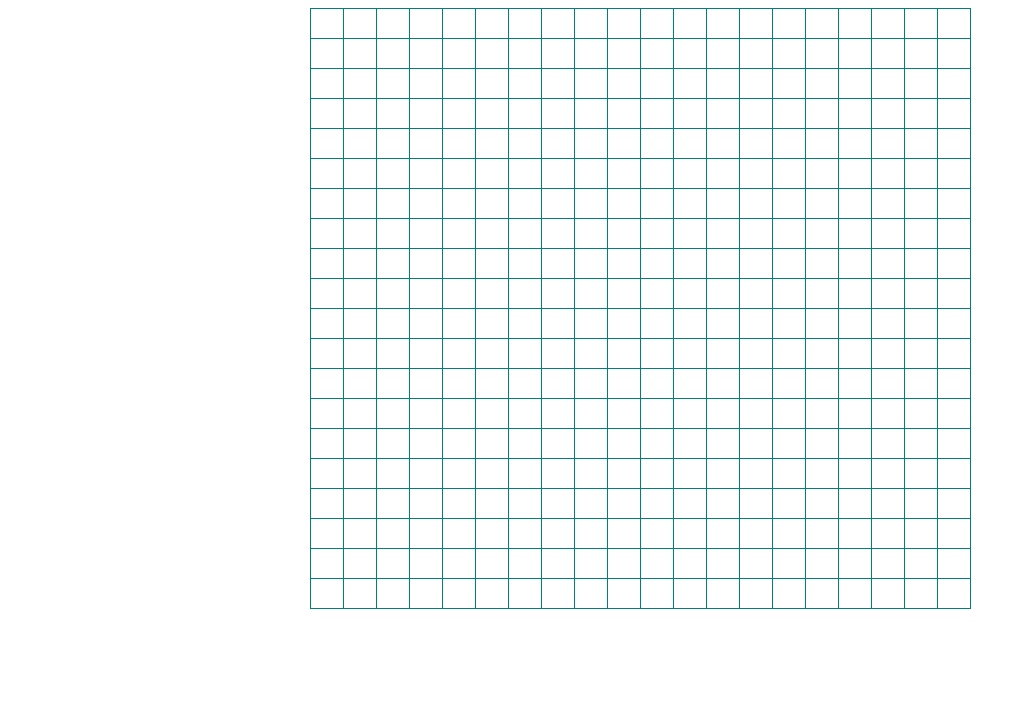
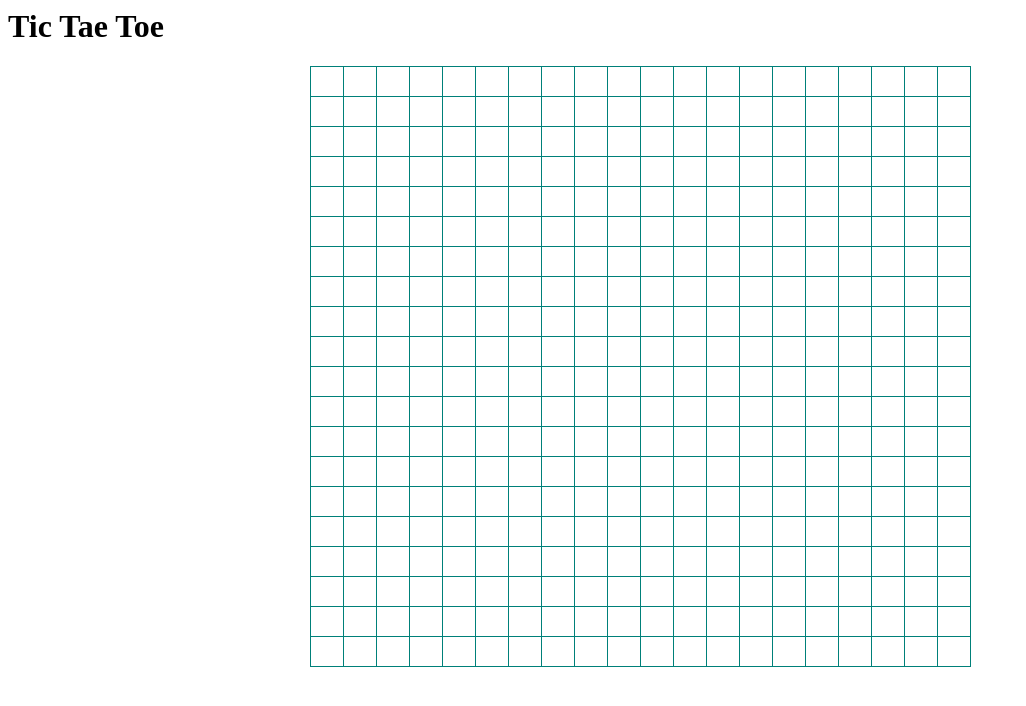
Before and after one commit to itdoc/t3js, a plain HTML site: page index.html in a window 1280 px wide. Shown: the whole page, without its empty margins (0-1026 px from the left). Drawn offline with Linux system fonts and the light colour scheme.

Commit message:
add title

```diff
--- a/index.html
+++ b/index.html
@@ -6,6 +6,7 @@
 <link  rel="stylesheet" href="style.css"/>
 </head>
 <body>
+	<h1>Tic Tae Toe</h1>
 	<table border="1" align="center" id="board">
 		<tr>
 			<td><td><div>&nbsp;</div></td></td>
```
